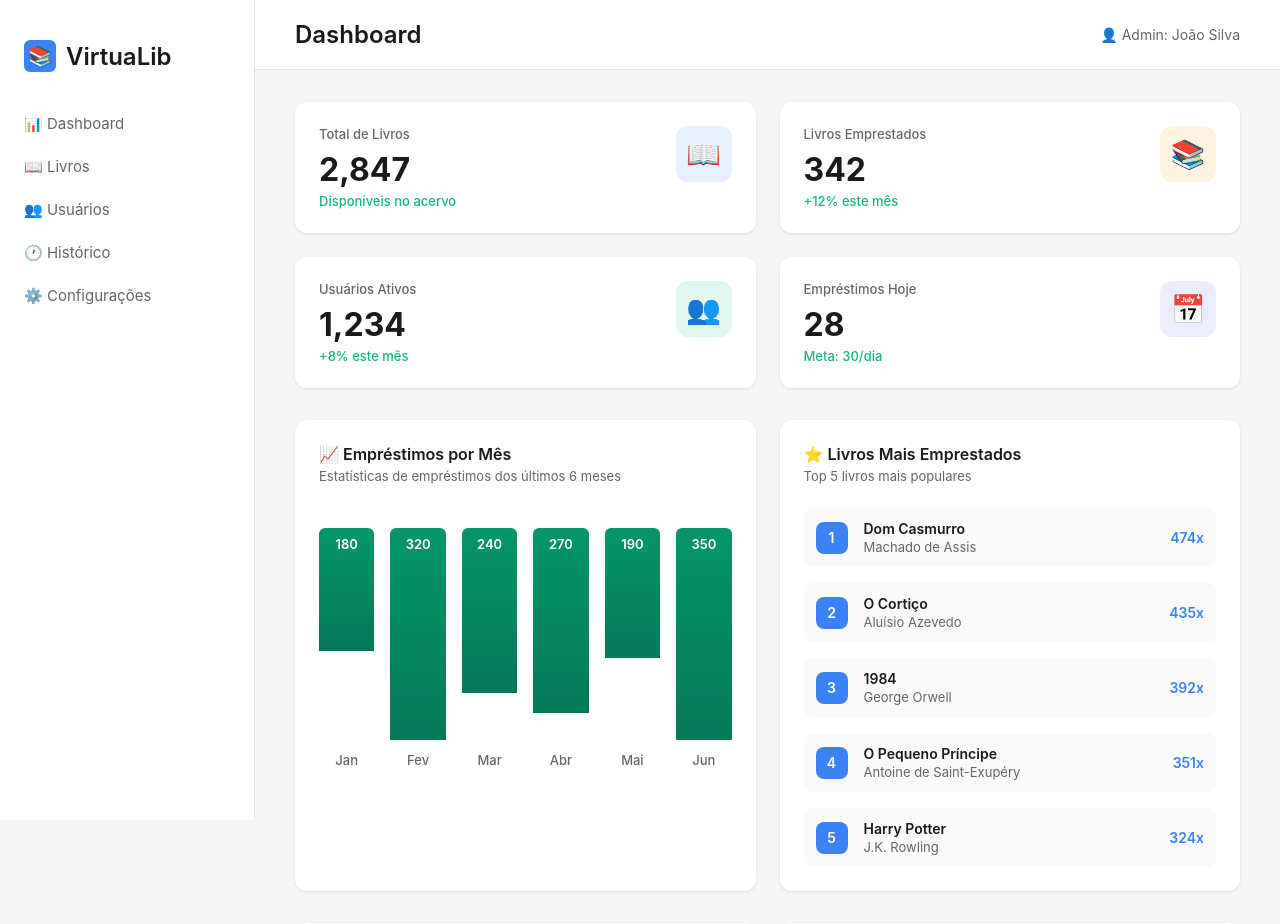
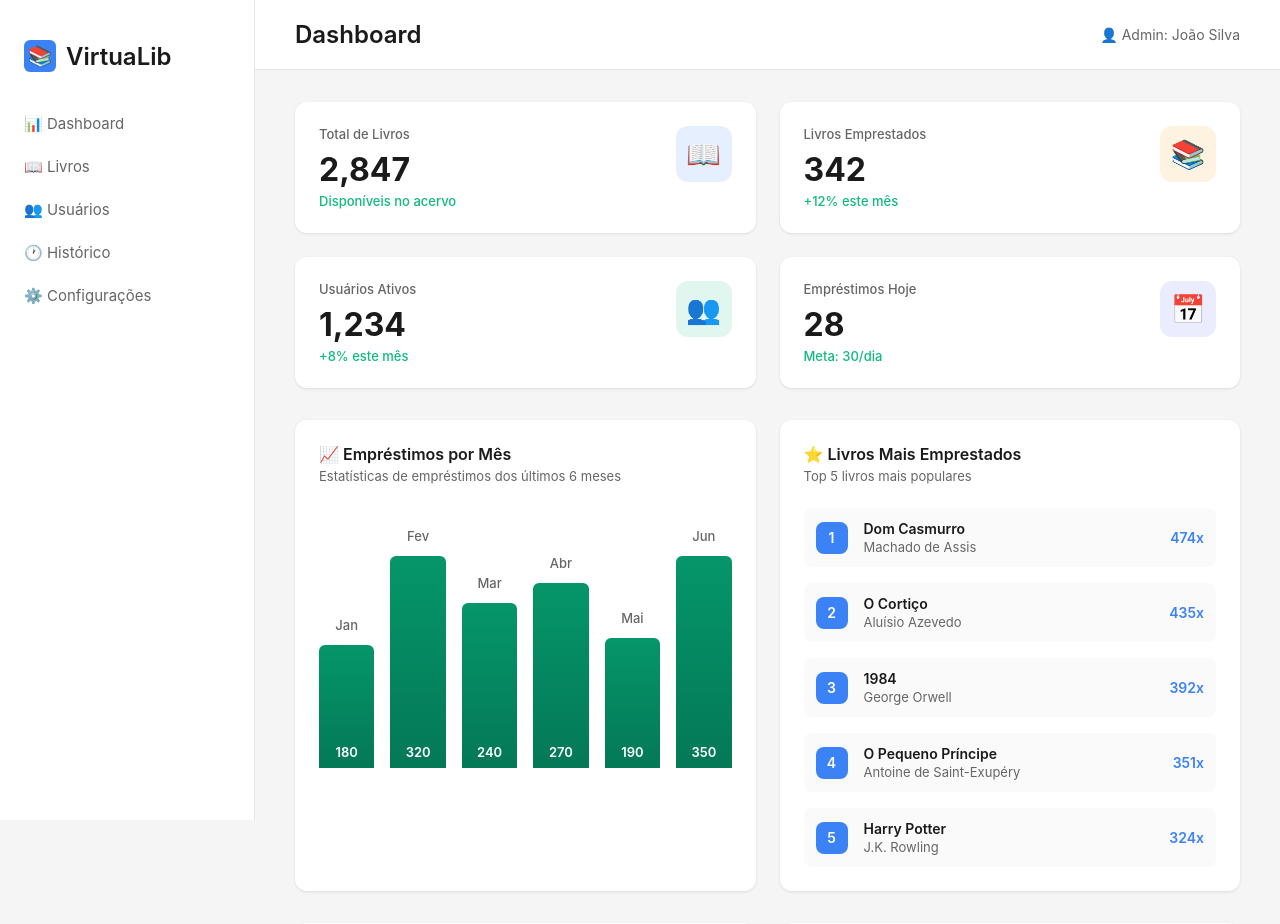
Before and after one commit to cayke1/VirtuaLib, a PHP site: page /dashboard in a window 1280 px wide. Shown: the top 924 px of the page. Run offline with PHP 8.4, Linux system fonts and the light colour scheme.

Commit message:
fix: ajuste de stilo CSS.

```diff
--- a/public/css/dashboard.css
+++ b/public/css/dashboard.css
@@ -141,11 +141,10 @@ body {
     font-size: 13px;
     color: #666;
 }
-
-/* Bar Chart */
+/* Altere de align-items: flex-end para flex-start */
 .bar-chart {
     display: flex;
-    align-items: flex-end;
+    align-items: flex-start; /* MUDANÇA AQUI - era flex-end */
     justify-content: space-between;
     gap: 16px;
     height: 280px;
@@ -155,7 +154,7 @@ body {
 .bar-container {
     flex: 1;
     display: flex;
-    flex-direction: column;
+    flex-direction: column-reverse; /* ADICIONE ESTA LINHA */
     align-items: center;
     gap: 12px;
     height: 100%;
@@ -164,17 +163,13 @@ body {
 .bar {
     width: 100%;
     background: linear-gradient(180deg, #059669 0%, #047857 100%);
-    border-radius: 6px 6px 0 0;
+    border-radius: 6px 6px 0 0 ; /* MUDANÇA: era 6px 6px 0 0 */
     position: relative;
     min-height: 40px;
     display: flex;
-    align-items: flex-start;
+    align-items: flex-end; /* MUDANÇA: era flex-start */
     justify-content: center;
     transition: all 0.3s;
-}
-
-.bar:hover {
-    opacity: 0.8;
 }
 
 .bar-value {
@@ -188,7 +183,10 @@ body {
     font-size: 13px;
     color: #666;
     font-weight: 500;
-    margin-top: auto;
+    /* Remova o margin-top: auto se tiver */
+}
+.bar:hover {
+    opacity: 0.8;
 }
 
 /* Top Books */
```
